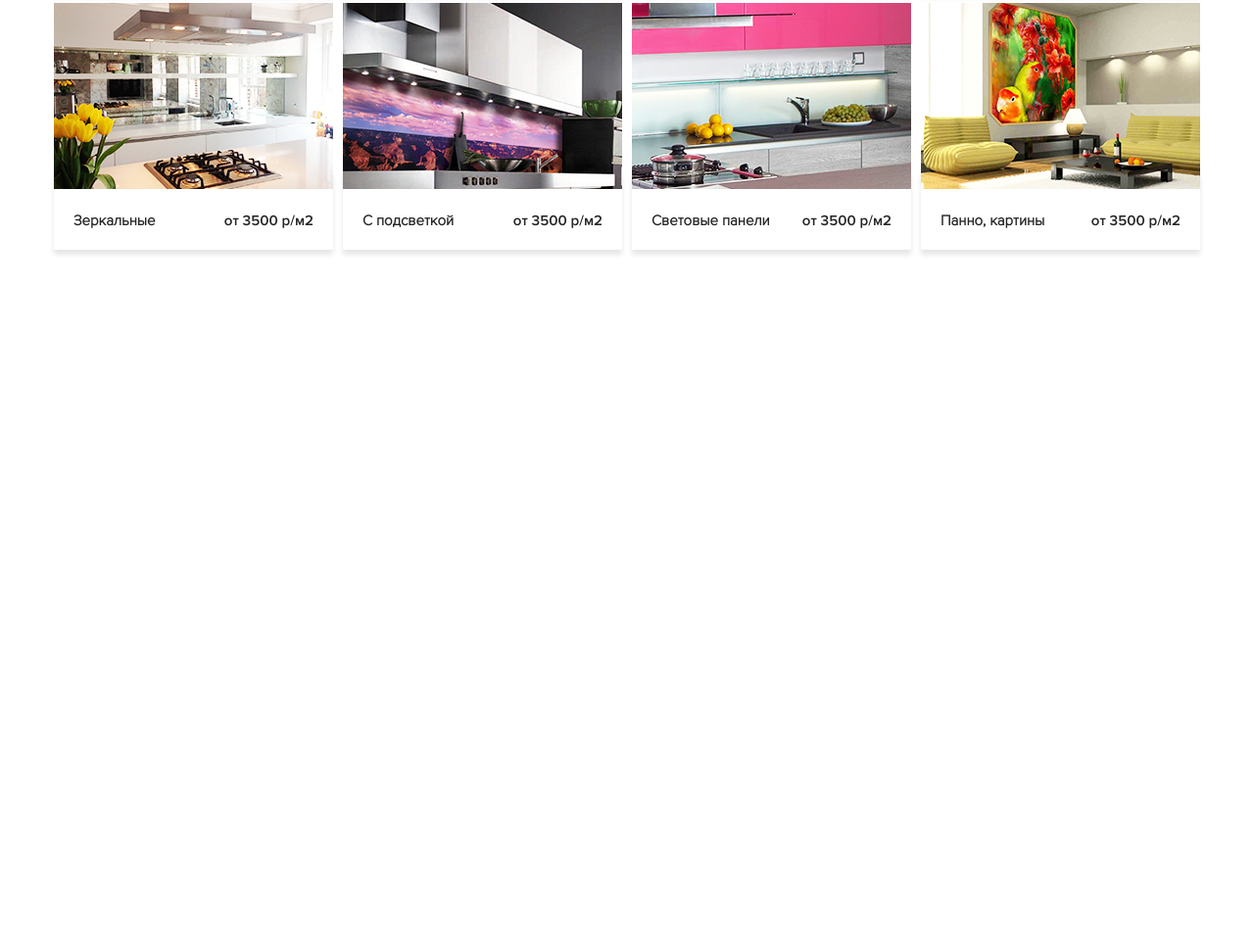
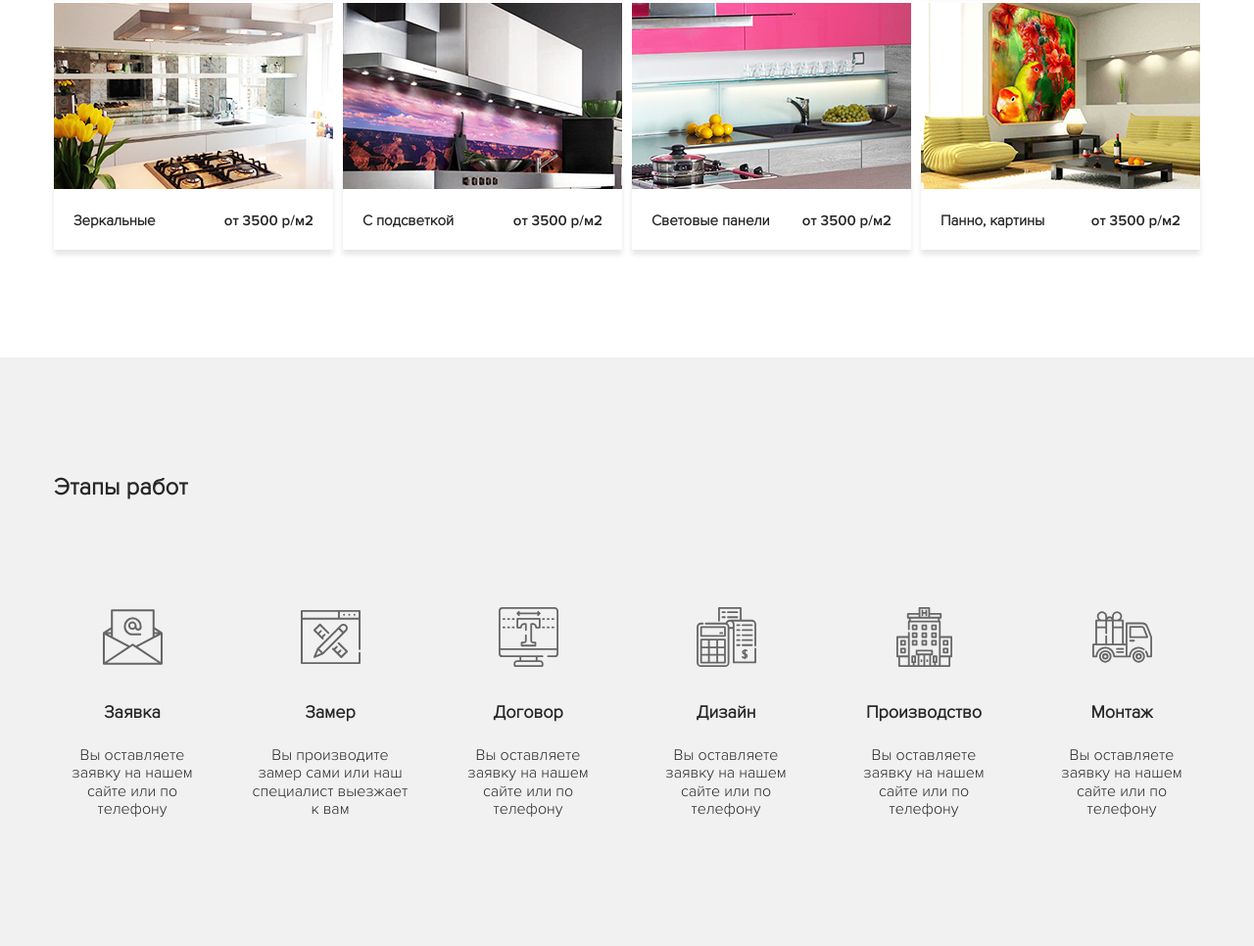
Before and after one commit to Kostya20292/Skinali, a plain HTML site: page index.html in a window 1280 px wide. Shown: the part 4629-5595 px from the top of the page at 98% size. Before the commit the page ends 4994 px from the top, so only its background shows below. Drawn offline with Linux system fonts and the light colour scheme; a script that the page names is missing.

Commit message:
Сверстан блок с этапами работ. Исправлен адаптив для цен

```diff
--- a/index.html
+++ b/index.html
@@ -363,6 +363,44 @@
       </div>
     </section>
 
+    <section class="section steps">
+      <div class="container">
+        <h2 class="section__title">Этапы работ</h2>
+        <div class="steps-block">
+          <div class="step">
+            <img src="img/steps/1.svg" alt="step" class="step__image">
+            <h4 class="step__title">Заявка</h4>
+            <p class="step__text">Вы оставляете заявку на нашем сайте или по телефону</p>
+          </div>
+          <div class="step">
+            <img src="img/steps/2.svg" alt="step" class="step__image">
+            <h4 class="step__title">Замер</h4>
+            <p class="step__text">Вы производите замер сами или наш специалист выезжает к вам</p>
+          </div>
+          <div class="step">
+            <img src="img/steps/3.svg" alt="step" class="step__image">
+            <h4 class="step__title">Договор</h4>
+            <p class="step__text">Вы оставляете заявку на нашем сайте или по телефону</p>
+          </div>
+          <div class="step">
+            <img src="img/steps/4.svg" alt="step" class="step__image">
+            <h4 class="step__title">Дизайн</h4>
+            <p class="step__text">Вы оставляете заявку на нашем сайте или по телефону</p>
+          </div>
+          <div class="step">
+            <img src="img/steps/5.svg" alt="step" class="step__image">
+            <h4 class="step__title">Производство</h4>
+            <p class="step__text">Вы оставляете заявку на нашем сайте или по телефону</p>
+          </div>
+          <div class="step">
+            <img src="img/steps/6.svg" alt="step" class="step__image">
+            <h4 class="step__title">Монтаж</h4>
+            <p class="step__text">Вы оставляете заявку на нашем сайте или по телефону</p>
+          </div>
+        </div>
+      </div>
+    </section>
+
   </main>
 
  <!-- Подключение виджета обратной связи -->
--- a/sass/blocks/_price.sass
+++ b/sass/blocks/_price.sass
@@ -34,7 +34,7 @@
       .price-card__button
         z-index: 99
         bottom: -80px
-@media (max-width: 991px)
+@media (max-width: 1199px)
   .price
     &-block
       justify-content: center
--- /dev/null
+++ b/sass/blocks/_steps.sass
@@ -0,0 +1,24 @@
+.step
+  position: relative
+  text-align: center
+  &__title
+    font-size: 18px
+  &__text
+    max-width: 160px
+    margin: auto
+    margin-bottom: 30px
+  &__image
+    width: 61px
+    height: 77px
+  &s
+    background-color: #f1f1f1
+    &-block
+      display: flex
+      justify-content: space-between
+      flex-wrap: wrap
+@media (max-width: 991px)
+  .step
+    width: 33%
+@media (max-width: 768px)
+  .step
+    width: 100%
--- a/sass/style.sass
+++ b/sass/style.sass
@@ -20,3 +20,5 @@
 @import 'blocks/blog-list'
 // Блок price
 @import 'blocks/price'
+// Блок steps
+@import 'blocks/steps'
```
Also changed, not shown: css/style.css, 1 other file.
